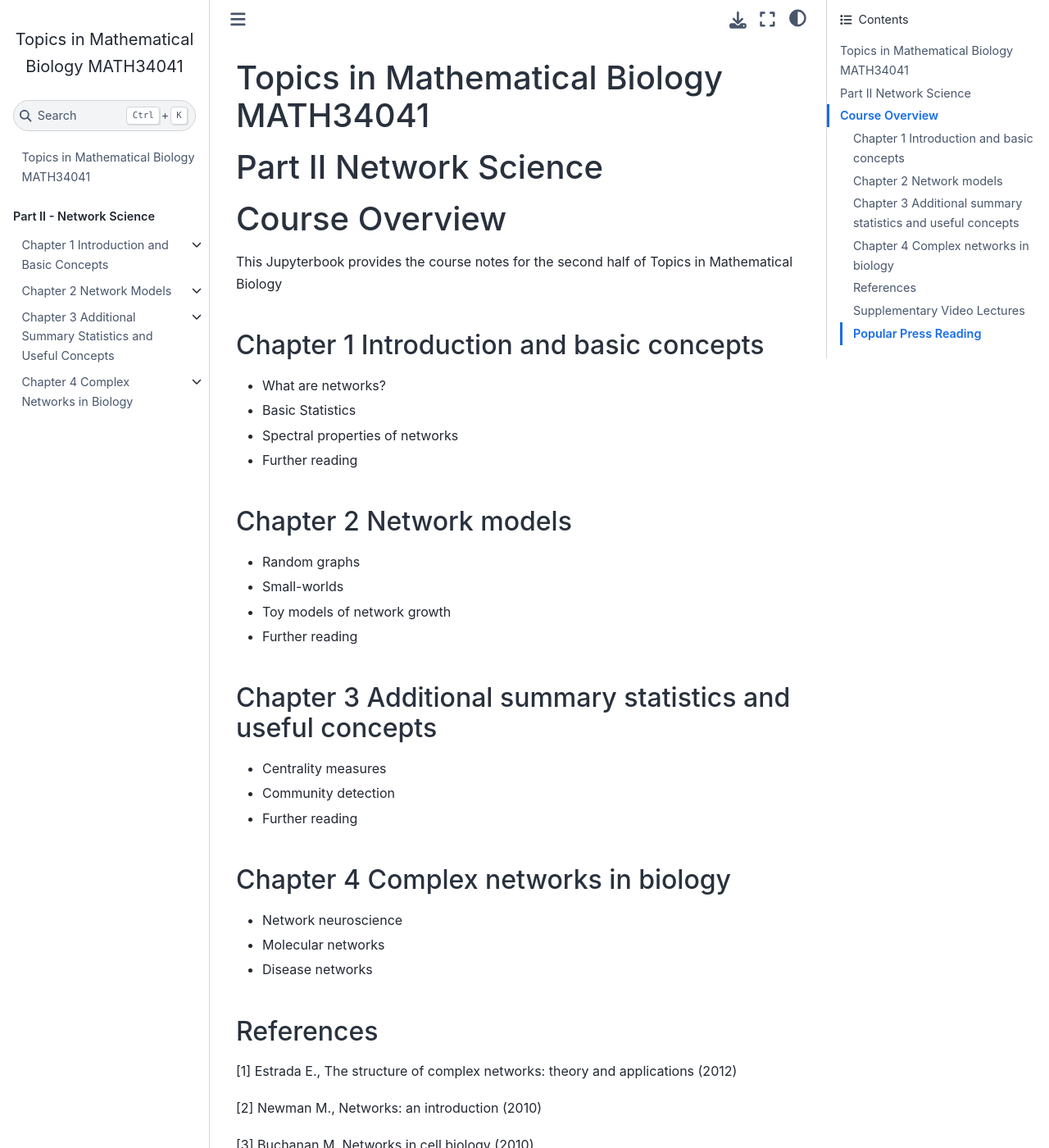
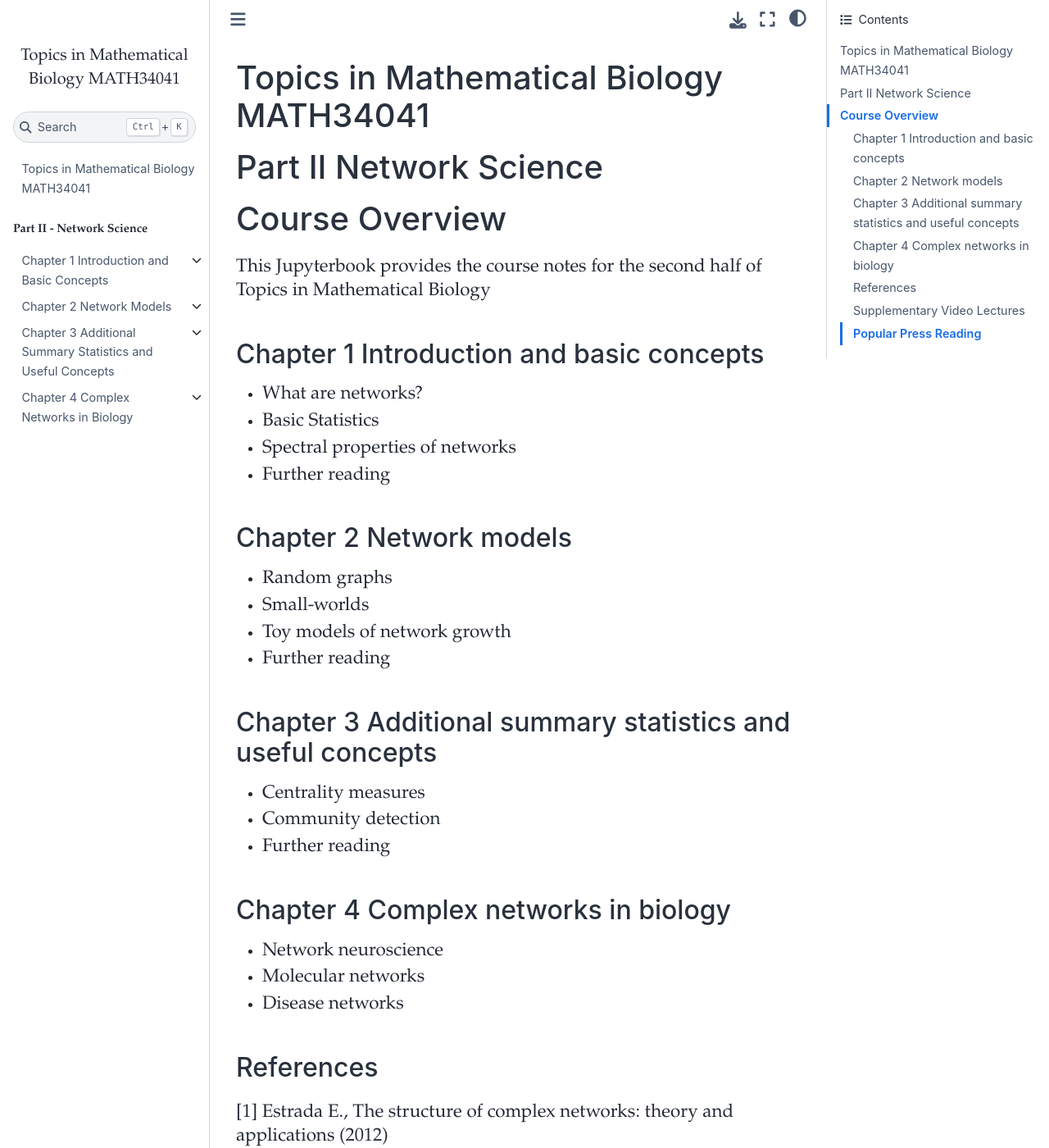
Before and after one commit to jjcrofts77/TMB-MATH34041, a Jupyter Book: the page built from README.md, in a window 1280 px wide and 1400 px high. Shown: the whole window at 82% size. Built offline with Jupyter Book 1.0.4 settings and Sphinx 7.4.7 and the Sphinx Book theme 1.1.4, drawn with Linux system fonts in a browser that asks for light colours.

Commit message:
Update myfonts.css

```diff
--- a/_static/myfonts.css
+++ b/_static/myfonts.css
@@ -1,4 +1,20 @@
 
-p {
-  font-size-base: 25px;
+p { font-family: "Palatino Linotype", "Book Antiqua", Palatino, serif;
+
+color: #0;
+
+font-weight: 500;
+
+font-size: 1.4rem;
+
+line-height: 1.8rem;
+
+margin-top: 1.4rem;
+
+margin-bottom: 1.4rem;
+
+padding-right: 0;
+
+vertical-align: baseline;
+
 }
```
